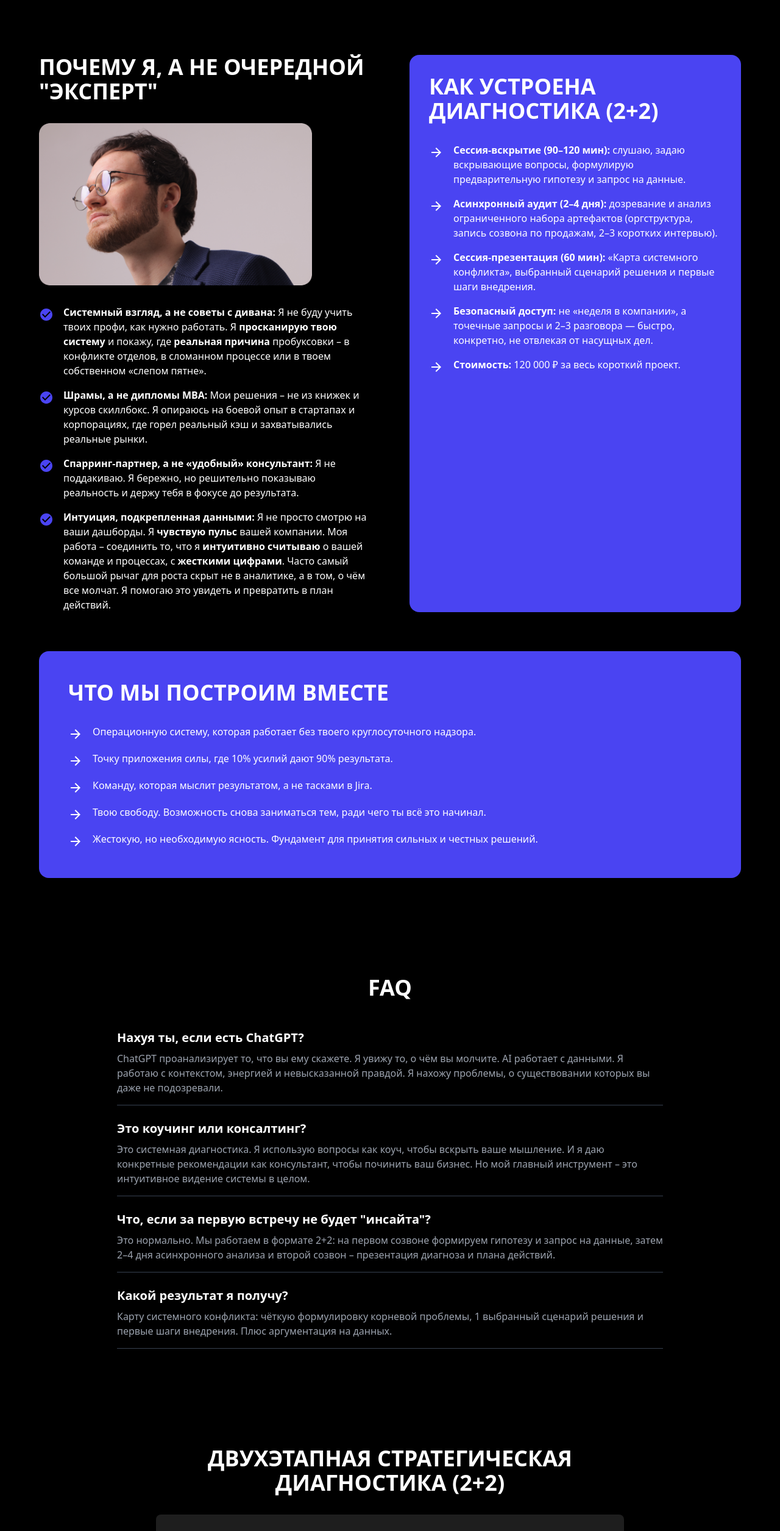
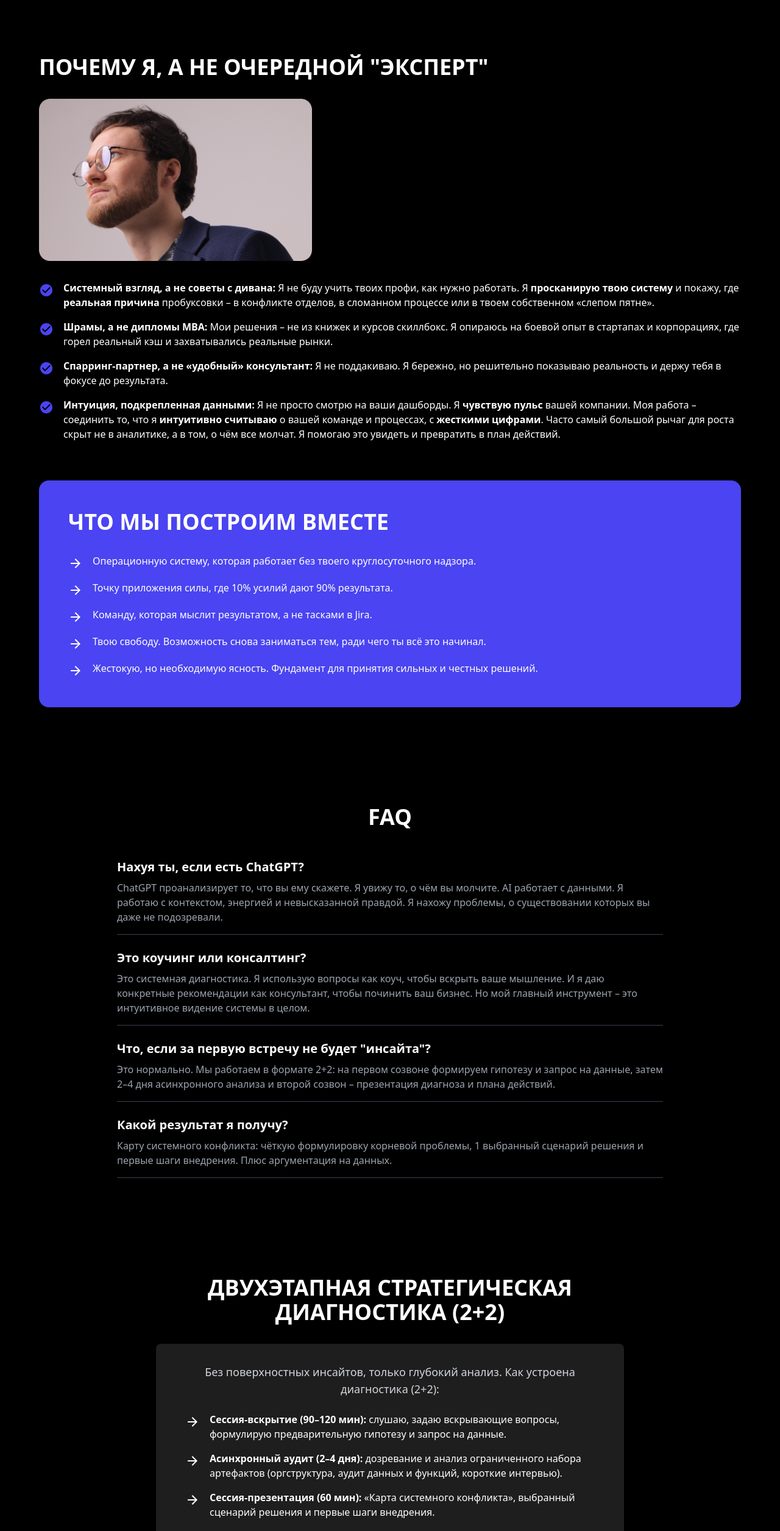
Before and after one commit to dperhar/Denis-Dvoryankin, a React (Vite) app: page / in a window 1280 px wide. Shown: the part 2900-5411 px from the top of the page at 61% size. Built offline with nearby package versions, Linux system fonts and the light colour scheme.

Commit message:
Move diagnostics (2+2) block into ContactSection, streamline ServicesSection layout, update price to 120 000 ₽

```diff
--- a/src/components/ContactSection.tsx
+++ b/src/components/ContactSection.tsx
@@ -6,21 +6,42 @@ const ShieldIcon = () => (
   </svg>
 );
 
+const ArrowIcon = () => (
+  <svg width="24" height="24" viewBox="0 0 24 24" fill="none" xmlns="http://www.w3.org/2000/svg" className="flex-shrink-0">
+    <path d="M12 4L10.59 5.41L16.17 11H4V13H16.17L10.59 18.59L12 20L20 12L12 4Z" fill="white"/>
+  </svg>
+);
+
 export const ContactSection: React.FC = () => {
   return (
     <section id="schedule" className="w-full bg-black text-white py-20 px-4 sm:px-8 lg:px-16">
       <div className="max-w-3xl mx-auto text-center">
         <h2 className="text-4xl font-bold mb-8 uppercase">ДВУХЭТАПНАЯ СТРАТЕГИЧЕСКАЯ ДИАГНОСТИКА (2+2)</h2>
-        <div className="bg-[#1E1E1E] p-8 rounded-lg">
-          <p className="text-lg text-gray-300 mb-6 max-w-2xl mx-auto">
-            Не продаю «инсайт за 2 часа». Мы работаем по модели 2+2:
-            <br/>– <strong>Созвон‑вскрытие (90–120 мин):</strong> формируем предварительную гипотезу и запрос на данные/короткие интервью.
-            <br/>– <strong>Асинхронный аудит (2–4 дня):</strong> дозревание и анализ ограниченного набора артефактов (оргструктура, запись созвона по продажам, 2–3 ключевых интервью).
-            <br/>– <strong>Созвон‑презентация (60 мин):</strong> «Карта системного конфликта», выбранный сценарий решения и первые шаги внедрения.
+        <div className="bg-[#1E1E1E] p-8 rounded-lg text-left">
+          <p className="text-lg text-gray-300 mb-6 max-w-2xl mx-auto text-center">
+            Без поверхностных инсайтов, только глубокий анализ. Как устроена диагностика (2+2):
           </p>
+          <ul className="space-y-4 max-w-2xl mx-auto">
+            <li className="flex items-start">
+              <span className="mr-4 mt-1"><ArrowIcon /></span>
+              <span><strong>Сессия‑вскрытие (90–120 мин):</strong> слушаю, задаю вскрывающие вопросы, формулирую предварительную гипотезу и запрос на данные.</span>
+            </li>
+            <li className="flex items-start">
+              <span className="mr-4 mt-1"><ArrowIcon /></span>
+              <span><strong>Асинхронный аудит (2–4 дня):</strong> дозревание и анализ ограниченного набора артефактов (оргструктура, аудит данных и функций, короткие интервью).</span>
+            </li>
+            <li className="flex items-start">
+              <span className="mr-4 mt-1"><ArrowIcon /></span>
+              <span><strong>Сессия‑презентация (60 мин):</strong> «Карта системного конфликта», выбранный сценарий решения и первые шаги внедрения.</span>
+            </li>
+            <li className="flex items-start">
+              <span className="mr-4 mt-1"><ArrowIcon /></span>
+              <span><strong>Безопасный доступ:</strong> не «неделя в компании», а точечные запросы и 2–3 разговора — быстро, конкретно, не отвлекая от насущных дел.</span>
+            </li>
+          </ul>
 
-          <div className="my-8">
-            <span className="text-5xl font-bold text-[#4A44F2]">100 000 – 150 000 ₽</span>
+          <div className="my-8 text-center">
+            <span className="text-5xl font-bold text-[#4A44F2]">120 000 ₽</span>
           </div>
 
           <div className="flex justify-center items-center text-left bg-black/50 p-4 rounded-lg mb-8 max-w-lg mx-auto">
--- a/src/components/ServicesSection.tsx
+++ b/src/components/ServicesSection.tsx
@@ -15,7 +15,7 @@ const ArrowIcon = () => (
 export const ServicesSection: React.FC = () => {
   return (
     <section className="w-full bg-black text-white py-20 px-4 sm:px-8 lg:px-16">
-      <div className="max-w-7xl mx-auto grid grid-cols-1 lg:grid-cols-2 gap-16 items-start">
+      <div className="max-w-7xl mx-auto grid grid-cols-1 gap-16 items-start">
         {/* Left Column */}
         <div className="flex flex-col items-center lg:items-start text-left">
           <h2 className="text-4xl font-bold mb-8 uppercase text-center lg:text-left">ПОЧЕМУ Я, А НЕ ОЧЕРЕДНОЙ "ЭКСПЕРТ"</h2>
@@ -45,32 +45,7 @@ export const ServicesSection: React.FC = () => {
           </ul>
         </div>
 
-        {/* Right Column */}
-        <div className="bg-[#4A44F2] p-8 rounded-2xl h-full text-left">
-          <h2 className="text-4xl font-bold mb-8 uppercase">Как устроена диагностика (2+2)</h2>
-          <ul className="space-y-4">
-            <li className="flex items-start">
-              <span className="mr-4 mt-1"><ArrowIcon /></span>
-              <span><strong>Сессия‑вскрытие (90–120 мин):</strong> слушаю, задаю вскрывающие вопросы, формулирую предварительную гипотезу и запрос на данные.</span>
-            </li>
-            <li className="flex items-start">
-              <span className="mr-4 mt-1"><ArrowIcon /></span>
-              <span><strong>Асинхронный аудит (2–4 дня):</strong> дозревание и анализ ограниченного набора артефактов (оргструктура, запись созвона по продажам, 2–3 коротких интервью).</span>
-            </li>
-            <li className="flex items-start">
-              <span className="mr-4 mt-1"><ArrowIcon /></span>
-              <span><strong>Сессия‑презентация (60 мин):</strong> «Карта системного конфликта», выбранный сценарий решения и первые шаги внедрения.</span>
-            </li>
-            <li className="flex items-start">
-              <span className="mr-4 mt-1"><ArrowIcon /></span>
-              <span><strong>Безопасный доступ:</strong> не «неделя в компании», а точечные запросы и 2–3 разговора — быстро, конкретно, не отвлекая от насущных дел.</span>
-            </li>
-            <li className="flex items-start">
-              <span className="mr-4 mt-1"><ArrowIcon /></span>
-              <span><strong>Стоимость:</strong> 120 000 ₽ за весь короткий проект.</span>
-            </li>
-          </ul>
-        </div>
+
       </div>
 
       {/* What we will build together */}
```
